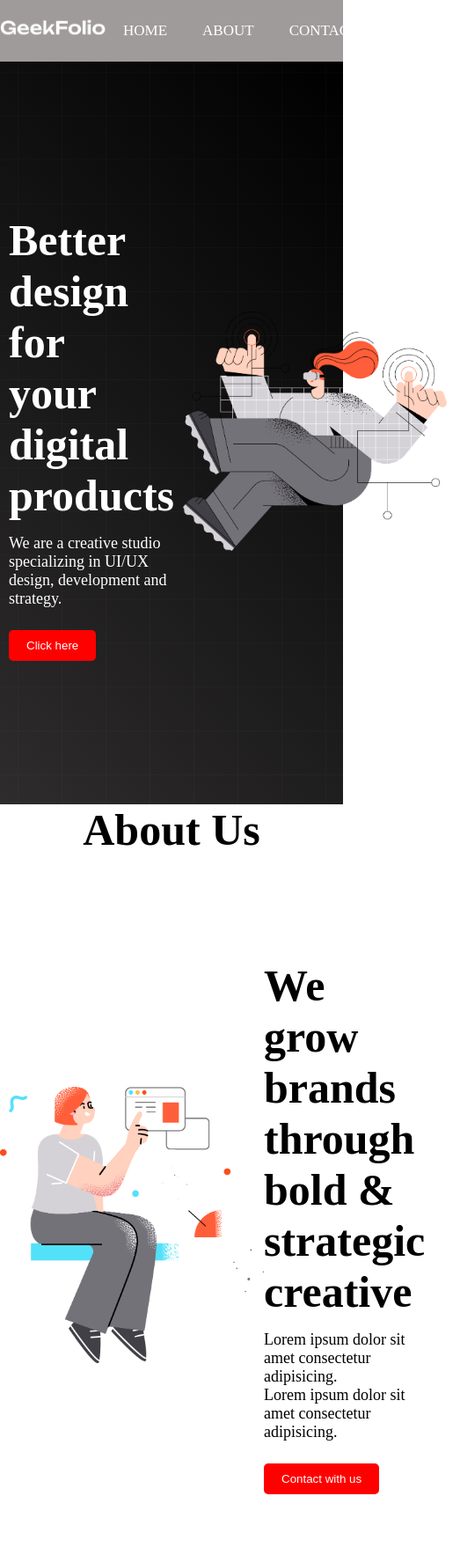
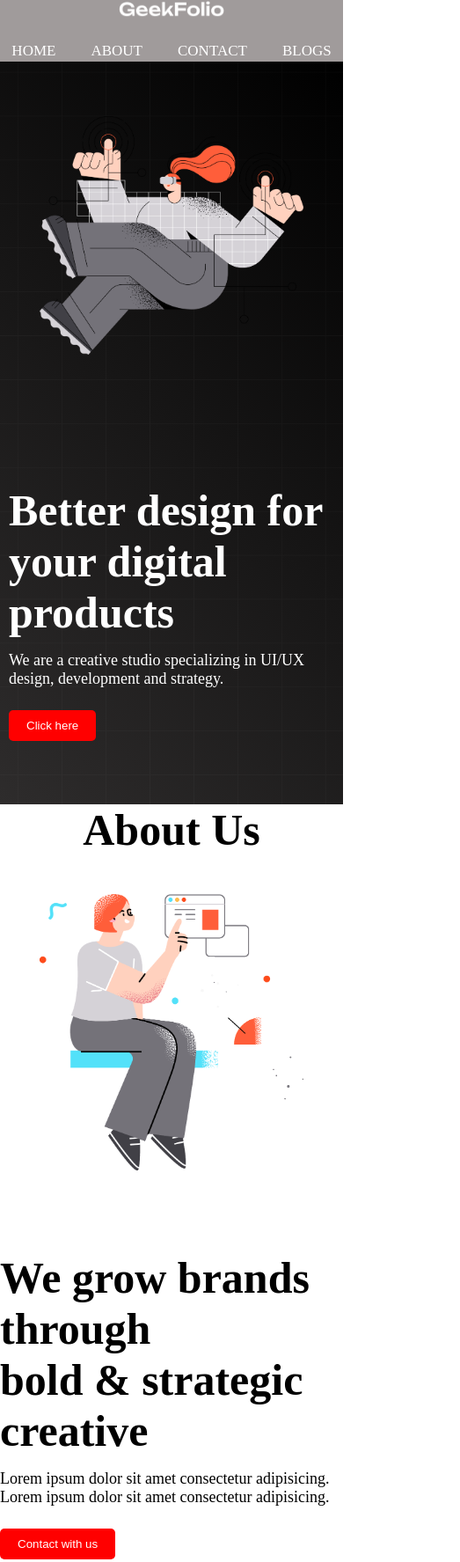
Before and after one commit to Saifmahin500/build-a-website-using-html-css, a plain HTML site: page index.html in a window 390 px wide. Shown: the top 1775 px of the page at 88% size, 523 px wide, since content can reach past the window. Drawn offline with Linux system fonts and the light colour scheme.

Commit message:
add my media qurey

```diff
--- a/style.css
+++ b/style.css
@@ -9,6 +9,8 @@
     display: flex;
     justify-content: space-around;
     align-items: center;
+    position: sticky;
+    top: 0;
 }
 .header-img{
     width: 120px;
@@ -19,6 +21,7 @@
     list-style: none;
     display: flex;
     cursor: pointer;
+    position: sticky;
 }
 li{
     margin: 10px;
@@ -123,3 +126,21 @@ li:hover{
 .box-p{
     padding: 10px;
 }
+
+@media screen and (max-width:576px){
+    .header-container{
+        flex-direction: column;
+
+    }
+    .banner{
+        flex-direction: column-reverse;
+    }
+    .about-container{
+        flex-direction: column-reverse;
+    }
+    .Service-container{
+        flex-direction: column;
+        gap: 10px;
+        margin-top: 20px;
+    }
+}
```
